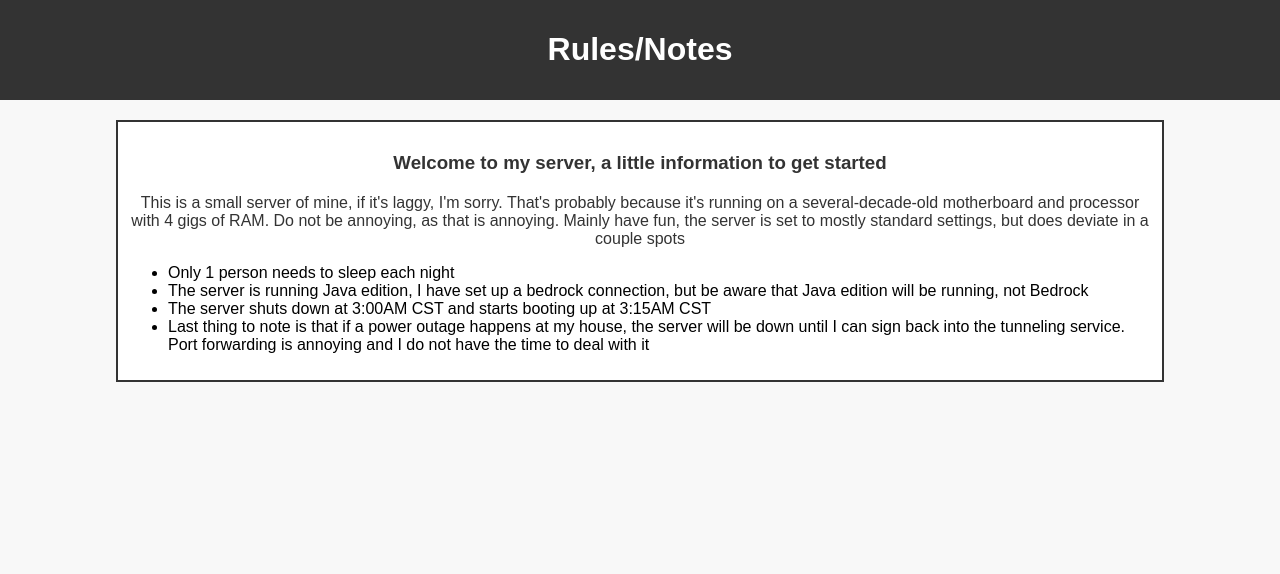
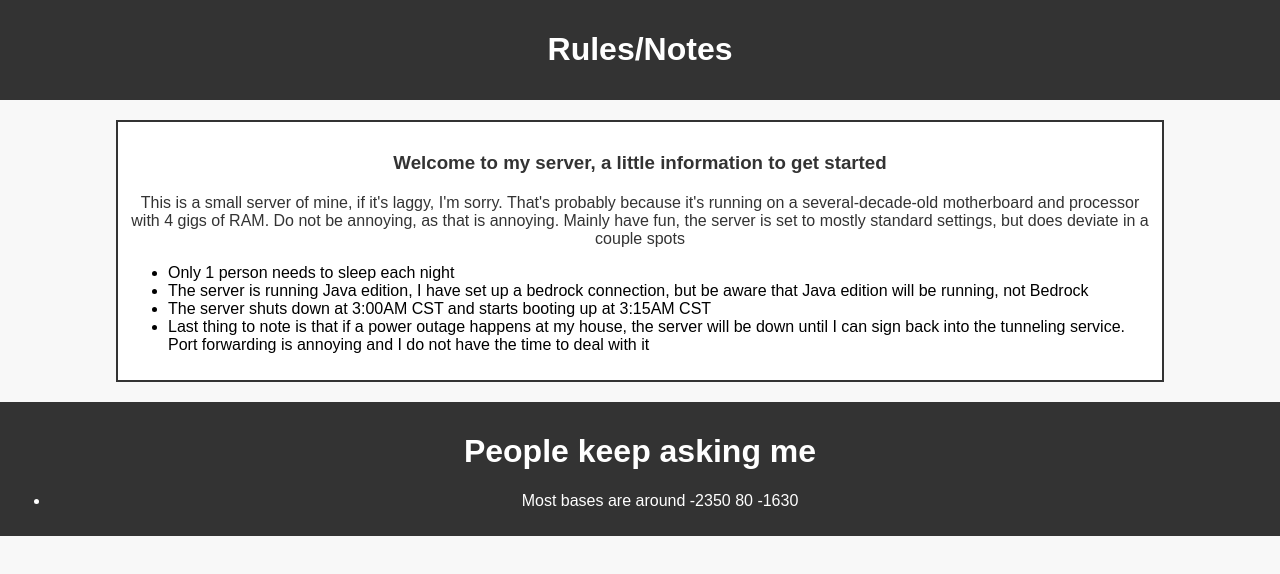
Before and after one commit to Tybtt1/Tybtt1.github.io, a plain HTML site: page index.html in a window 1280 px wide. Drawn offline with Linux system fonts and the light colour scheme.

Commit message:
Update index.html
added footer for base cords

```diff
--- a/index.html
+++ b/index.html
@@ -39,6 +39,13 @@
             margin-top: 20px;
             color: #333;
         }
+
+        footer {
+            background-color: #333;
+            color: #fff;
+            padding: 10px;
+            text-align: center;
+        }
     </style>
 </head>
 <body>
@@ -59,6 +66,10 @@
     </div>
 
     <footer>
+        <h1>People keep asking me</h1>
+        <ul>
+            <li>Most bases are around -2350 80 -1630</li>
+        </ul>
     </footer>
 </body>
 </html>
```
